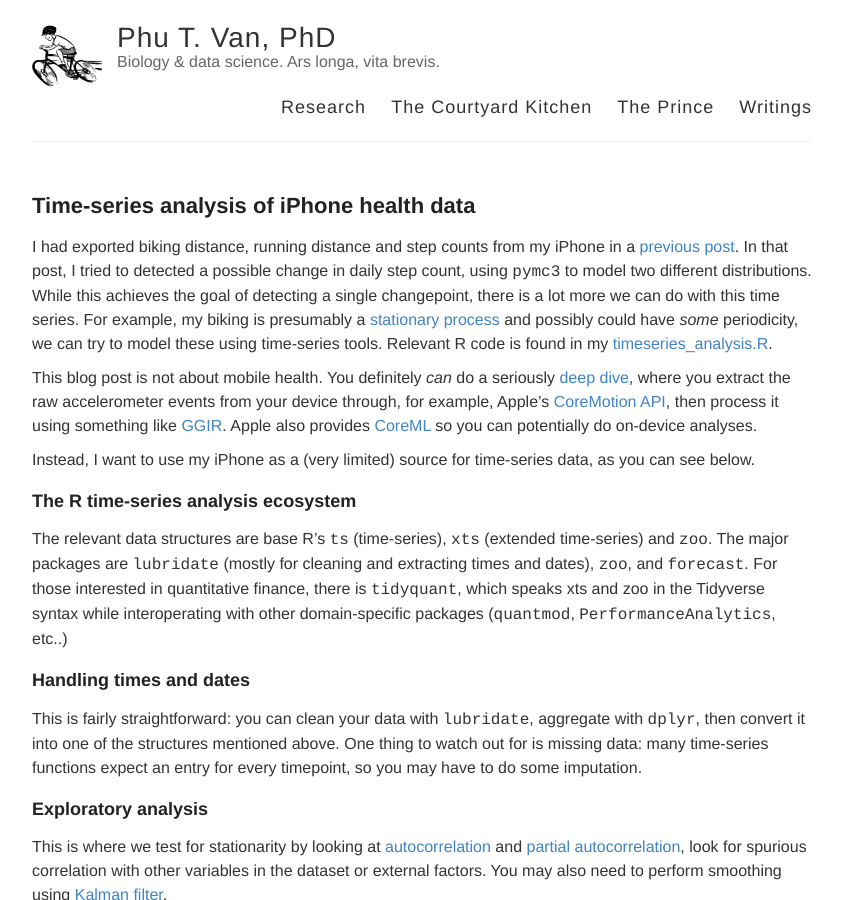
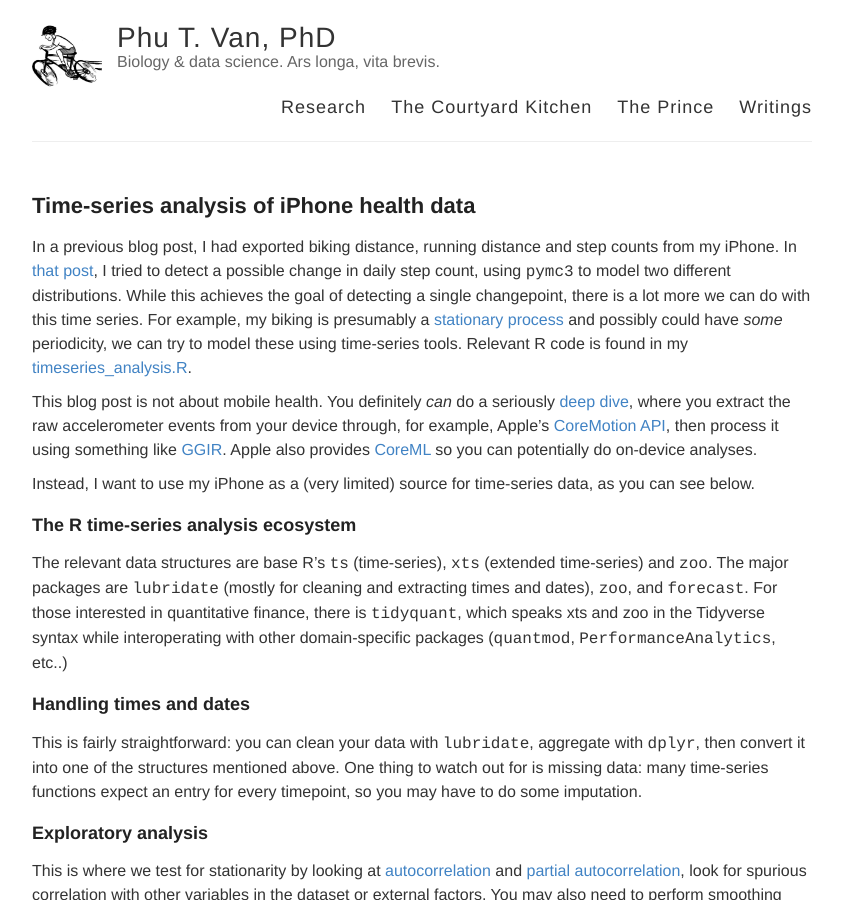
Before and after one commit to ptvan/ptvan.github.io, a Jekyll site: the page built from _posts/2019-11-15-timeseries-analysis-of-iPhone-health_data.md, in a window 1280 px wide and 900 px high. Shown: the whole window, without its empty margins (218-1061 px from the left). Built offline with Jekyll 4.4.1, drawn with Linux system fonts in a browser that asks for light colours.

Commit message:
updated timeseries analysis blogpost

```diff
--- a/_posts/2019-11-15-timeseries-analysis-of-iPhone-health_data.md
+++ b/_posts/2019-11-15-timeseries-analysis-of-iPhone-health_data.md
@@ -3,8 +3,8 @@
 title: Time-series analysis of iPhone health data
 ---
 
-I had exported biking distance, running distance and step counts from my iPhone in a
-[previous post](https://ptvan.github.io/Python-MCMC-nuggets/). In that post, I tried to detected a possible change in daily step count, using `pymc3` to model two different distributions. While this achieves the goal of detecting a single changepoint, there is a lot more we can do with this time series. For example, my biking is presumably a [stationary process](https://en.wikipedia.org/wiki/Stationary_process) and possibly could have _some_ periodicity, we can try to model these using time-series tools. Relevant R code is found in my [timeseries_analysis.R](https://github.com/ptvan/R-snippets/blob/master/timeseries_analysis.R).
+In a previous blog post, I had exported biking distance, running distance and step counts from my iPhone.
+In [that post](https://ptvan.github.io/Python-MCMC-nuggets/), I tried to detect a possible change in daily step count, using `pymc3` to model two different distributions. While this achieves the goal of detecting a single changepoint, there is a lot more we can do with this time series. For example, my biking is presumably a [stationary process](https://en.wikipedia.org/wiki/Stationary_process) and possibly could have _some_ periodicity, we can try to model these using time-series tools. Relevant R code is found in my [timeseries_analysis.R](https://github.com/ptvan/R-snippets/blob/master/timeseries_analysis.R).
 
 This blog post is not about mobile health. You definitely *can* do a seriously [deep dive](https://towardsdatascience.com/run-or-walk-detecting-user-activity-with-machine-learning-and-core-ml-part-1-9658c0dcdd90), where you extract the raw accelerometer events from your device through, for example, Apple's [CoreMotion API](https://developer.apple.com/documentation/coremotion), then process it using something like [GGIR](https://cran.r-project.org/web/packages/GGIR/vignettes/GGIR.html). Apple also provides [CoreML](https://developer.apple.com/documentation/coreml) so you can potentially do on-device analyses.
 
```
